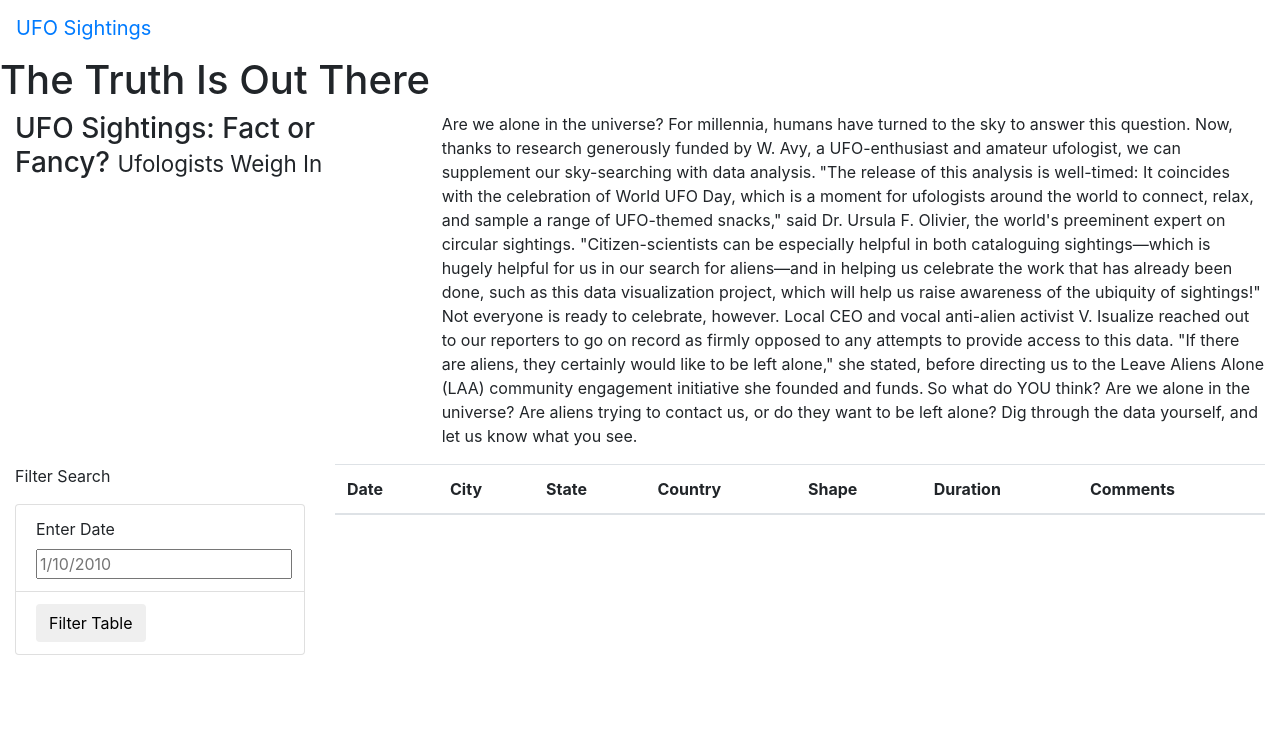
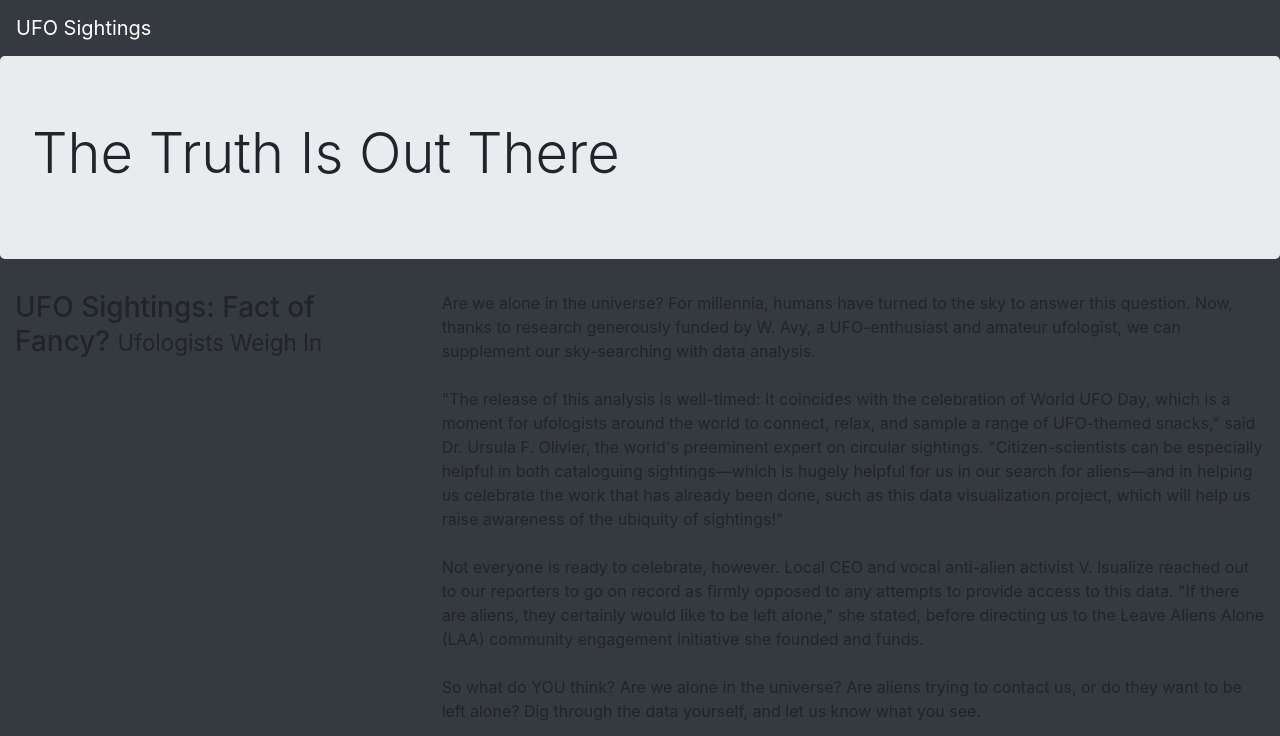
Before and after one commit to Omodayo/UFOs, a plain HTML site: page index.html in a window 1280 px wide. Shown: the top 736 px of the page. Drawn offline with nearby package versions, Linux system fonts and the light colour scheme.

Commit message:
Adding updates

```diff
--- a/index.html
+++ b/index.html
@@ -13,25 +13,25 @@
     />
     <link rel="stylesheet" href="static/css/style.css">
 </head>
-<body>
+<body class='bg-dark'>
     <div class='wrapper'>
-        <nav class='navbar navbar-expand-lg'>
+        <nav class='navbar navbar-dark bg-dark navbar-expand-lg'>
             <a class='navbar-brand' href='index.html'>UFO Sightings</a>
         </nav>
-        <div class='Jumbotron'>
-            <h1>The Truth Is Out There</h1>
+        <div class='jumbotron'>
+            <h1 class='display-4'>The Truth Is Out There</h1>
         </div>
         <div class='container-fluid'>
             <div class='row'>
                 <div class='col-md-4'>
-                    <h3>UFO Sightings: Fact or Fancy? <small>Ufologists Weigh In</small></h3>
+                    <h3>UFO Sightings: Fact of Fancy? <small>Ufologists Weigh In</small></h3>
                 </div>
                 <div class='col-md-8'>
                     <p>
-                        Are we alone in the universe? For millennia, humans have turned to the sky to answer this question. Now, thanks to research generously funded by W. Avy, a UFO-enthusiast and amateur ufologist, we can supplement our sky-searching with data analysis.<b>
-                        </b>"The release of this analysis is well-timed: It coincides with the celebration of World UFO Day, which is a moment for ufologists around the world to connect, relax, and sample a range of UFO-themed snacks," said Dr. Ursula F. Olivier, the world's preeminent expert on circular sightings. "Citizen-scientists can be especially helpful in both cataloguing sightings—which is hugely helpful for us in our search for aliens—and in helping us celebrate the work that has already been done, such as this data visualization project, which will help us raise awareness of the ubiquity of sightings!"<b>
-                        </b>Not everyone is ready to celebrate, however. Local CEO and vocal anti-alien activist V. Isualize reached out to our reporters to go on record as firmly opposed to any attempts to provide access to this data. "If there are aliens, they certainly would like to be left alone," she stated, before directing us to the Leave Aliens Alone (LAA) community engagement initiative she founded and funds.<b>
-                        </b>So what do YOU think? Are we alone in the universe? Are aliens trying to contact us, or do they want to be left alone? Dig through the data yourself, and let us know what you see.
+                        Are we alone in the universe? For millennia, humans have turned to the sky to answer this question. Now, thanks to research generously funded by W. Avy, a UFO-enthusiast and amateur ufologist, we can supplement our sky-searching with data analysis.<br><br>"The release of this analysis is well-timed: It coincides with the celebration of World UFO Day, which is a moment for ufologists around the world to connect, relax, and sample a range of UFO-themed snacks," said Dr. Ursula F. Olivier, the world's preeminent expert on circular sightings. "Citizen-scientists can be especially helpful in both cataloguing sightings—which is hugely helpful for us in our search for aliens—and in helping us celebrate the work that has already been done, such as this data visualization project, which will help us raise awareness of the ubiquity of sightings!"<br><br>Not everyone is ready to celebrate, however. Local CEO and vocal anti-alien activist V. Isualize reached out to our reporters to go on record as firmly opposed to any attempts to provide access to this data. "If there are aliens, they certainly would like to be left alone," she stated, before directing us to the Leave Aliens Alone (LAA) community engagement initiative she founded and funds.<br><br>So what do YOU think? Are we alone in the universe? Are aliens trying to contact us, or do they want to be left alone? Dig through the data yourself, and let us know what you see.
+
+
+
                     </p>
                 </div>
             </div>
@@ -39,15 +39,17 @@
         <div class='container-fluid'>
             <div class='row'>
                 <div class='col-md-3'>
-                    <form>
+                    <form class='bg-dark'>
                         <p>Filter Search</p>
-                        <ul class='list-group'>
-                            <li class='list-group-item'>
+                        <ul class='list-group bg-dark'>
+                            <li class='list-group-item bg-dark'>
                                 <label for='date'>Enter Date</label>
                                 <input type='text' placeholder='1/10/2010' id='datetime' />
                             </li>
-                            <li class='list-group-item'>
-                                <button id="filter-btn" type="button" class="btn btn-default">Filter Table</button>
+                            <li class='list-group-item bg-dark'>
+                                <button id='filter-btn' type='button' {style='font-family: inherit; font-size: 1rem'} class='btn btn-dark'>
+                                    Filter Table
+                                </button>
                             </li>
                         </ul>
                     </form>
@@ -68,6 +70,9 @@
                         <tbody></tbody>
                     </table>
                 </div>
+                <script src="https://cdnjs.cloudflare.com/ajax/libs/d3/4.11.0/d3.js"></script>
+                <script src="static/js/data.js"></script>
+                <script src="static/js/app.js"></script>
             </div>
         </div>
     </div>
```
